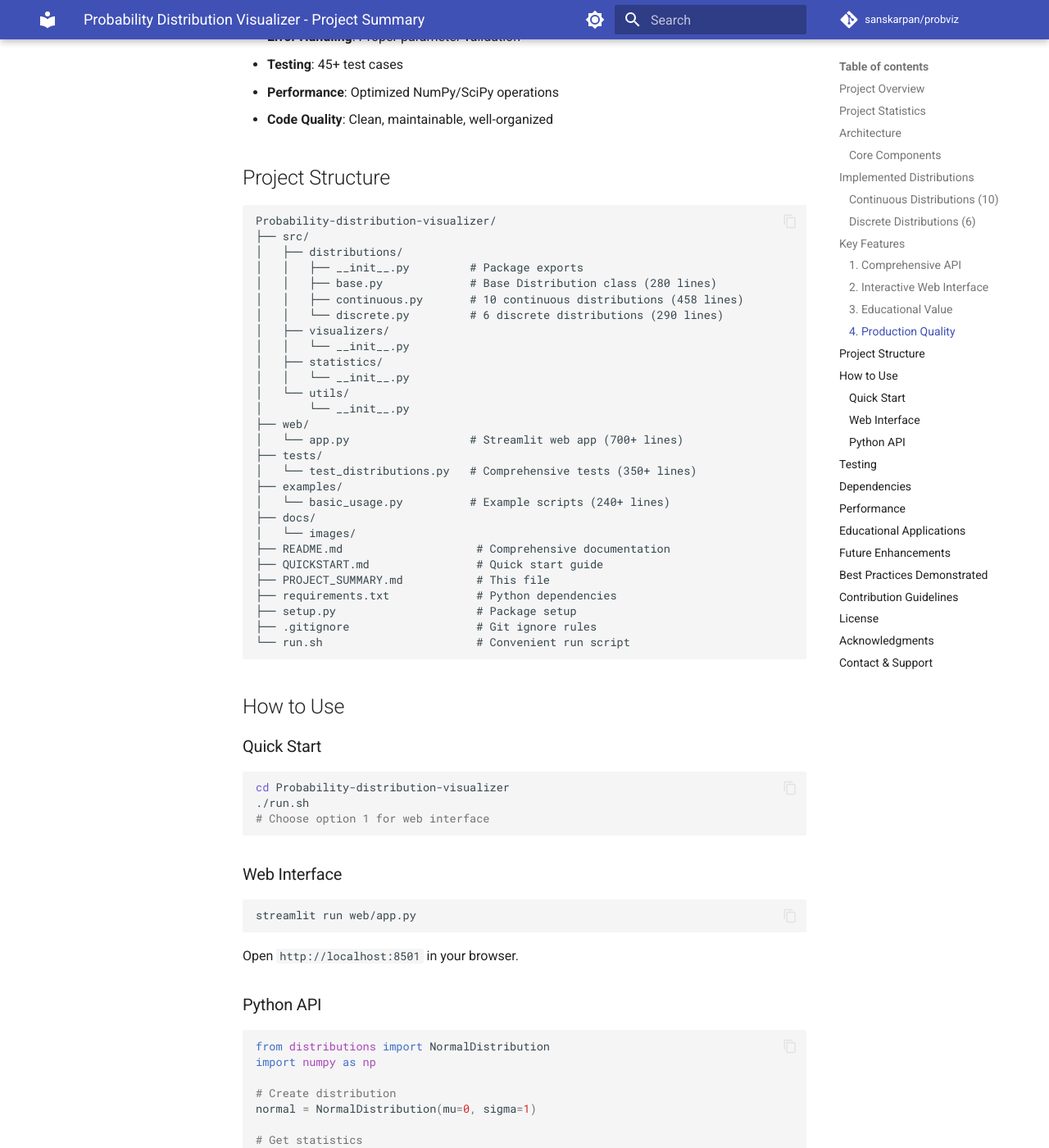
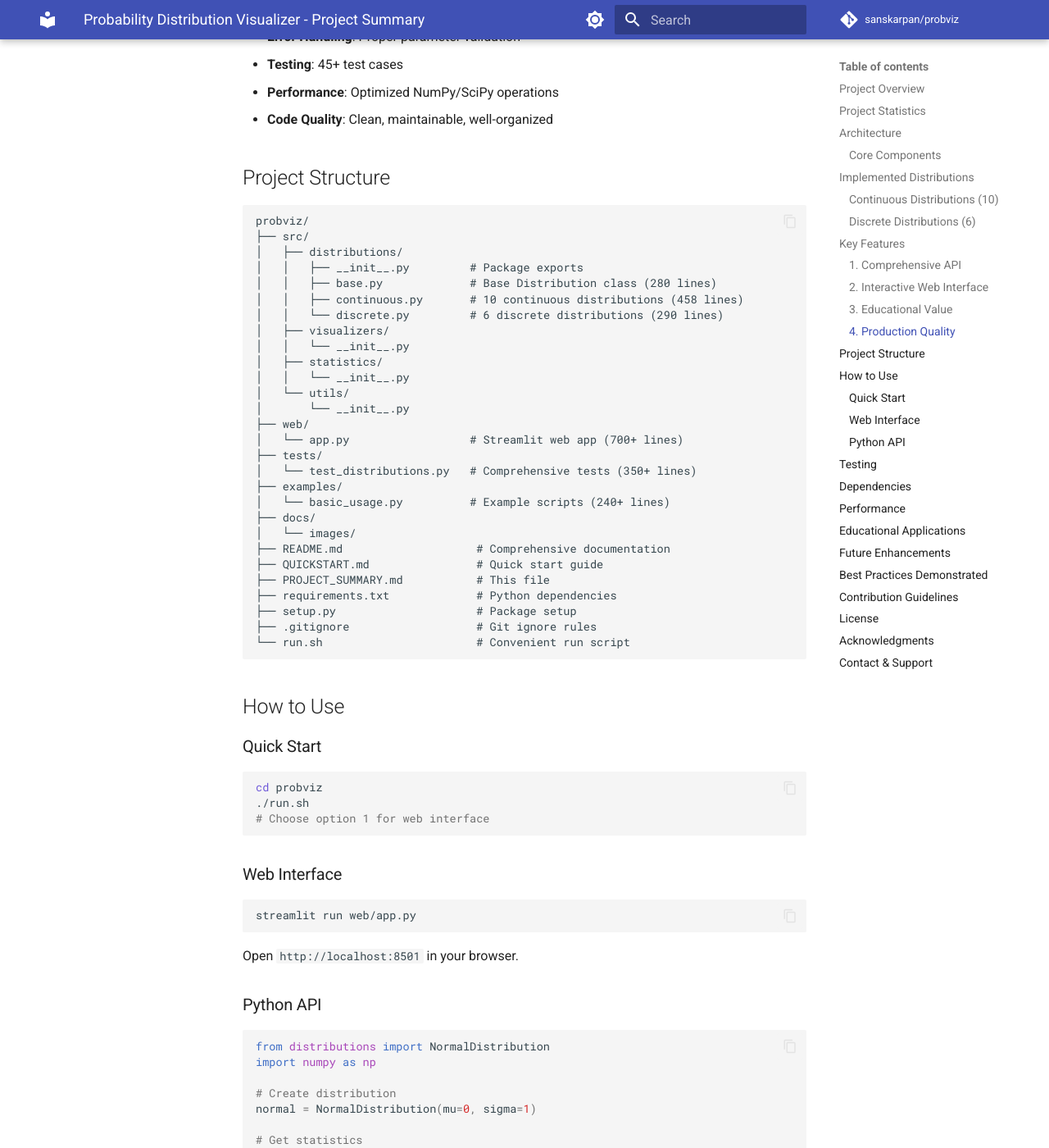
Before and after one commit to sanskarpan/Probability-distribution-visualizer, an MkDocs documentation site: the page built from docs/archive/PROJECT_SUMMARY.md, in a window 1280 px wide and 1400 px high, scrolled down 4783 px. Shown: the whole window at 82% size. Built offline with MkDocs 1.6.1 and Material for MkDocs 9.7.7, drawn with Linux system fonts in a browser that asks for light colours; comment, search, counter and statistics services are not loaded.

Commit message:
docs: update archived project references to probviz

````diff
--- a/docs/archive/PROJECT_SUMMARY.md
+++ b/docs/archive/PROJECT_SUMMARY.md
@@ -180,7 +180,7 @@ class Distribution(ABC):
 ## Project Structure
 
 ```
-Probability-distribution-visualizer/
+probviz/
 ├── src/
 │   ├── distributions/
 │   │   ├── __init__.py         # Package exports
@@ -215,7 +215,7 @@ Probability-distribution-visualizer/
 ### Quick Start
 
 ```bash
-cd Probability-distribution-visualizer
+cd probviz
 ./run.sh
 # Choose option 1 for web interface
 ```
````
Also changed, not shown: CHANGELOG.md (+1 -2 lines).
